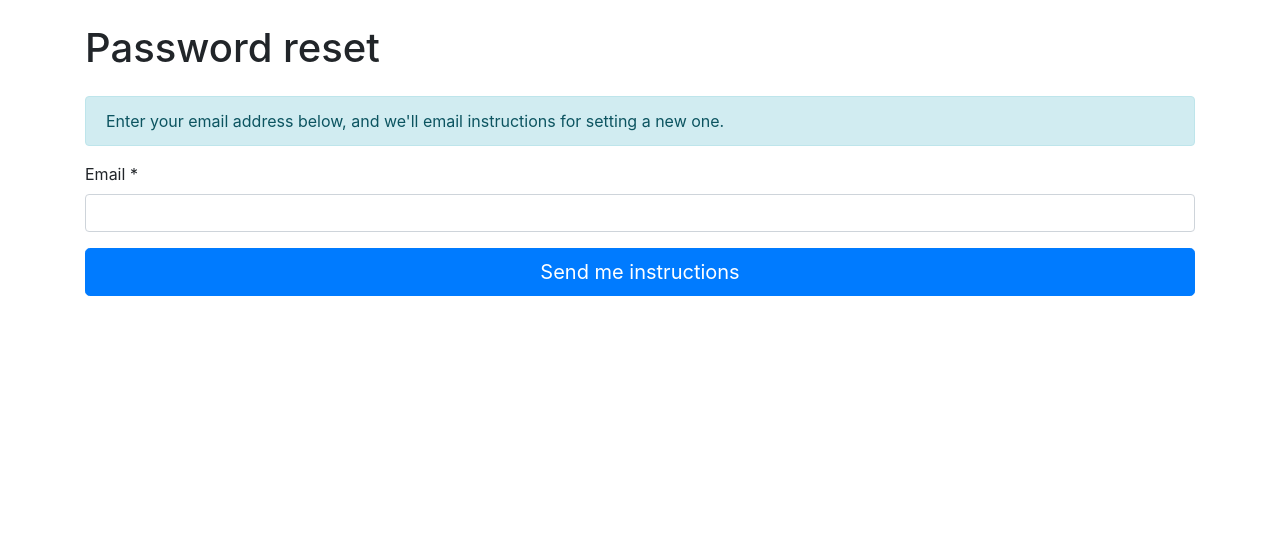
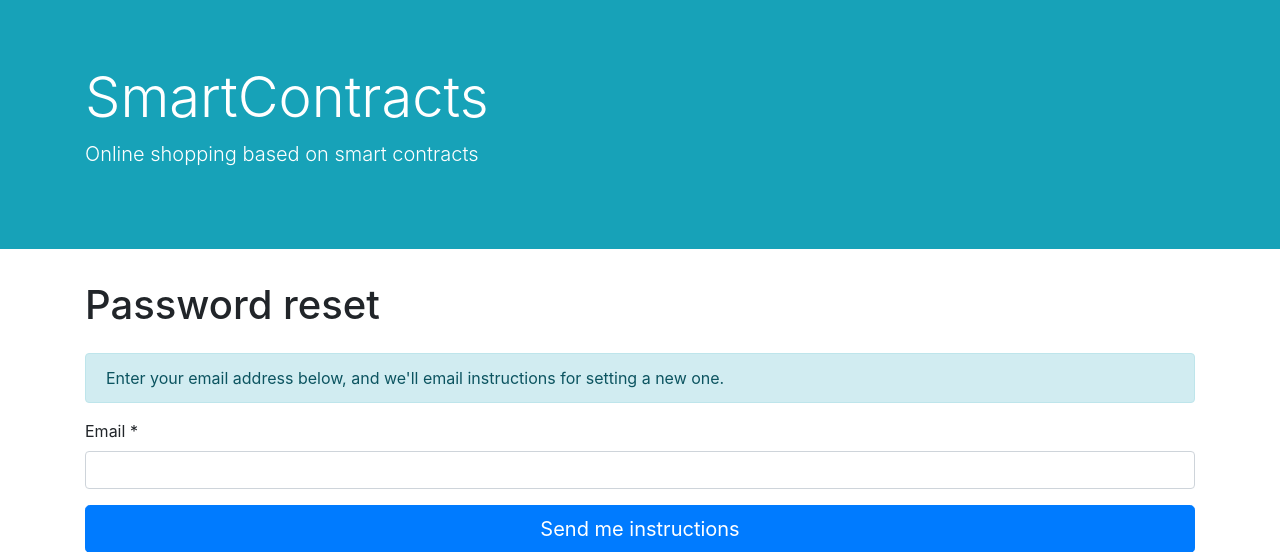
Before and after one commit to SandraRadz/SmartContract, a Django app: page /account/password-reset/ in a window 1280 px wide. Shown: the part 56-608 px from the top of the page. Run offline with Django 3.2, Linux system fonts and the light colour scheme; parts of the project's set-up code (start-up, migrations or seed data) failed here and were passed over; some libraries are stand-ins or nearby versions.

Commit message:
About header

```diff
--- a/smartcontract/templates/base.html
+++ b/smartcontract/templates/base.html
@@ -21,6 +21,12 @@
 </head>
 <body>
 {% include "_header.html" %}
+<div class="jumbotron jumbotron-fluid" style="background-color: #17a2b8; color: white">
+    <div class="container">
+      <h1 class="display-4">SmartContracts</h1>
+      <p class="lead">Online shopping based on smart contracts</p>
+    </div>
+</div>
 <div class="container mt-4">
     {% for message in messages %}
         <div class="alert
```
